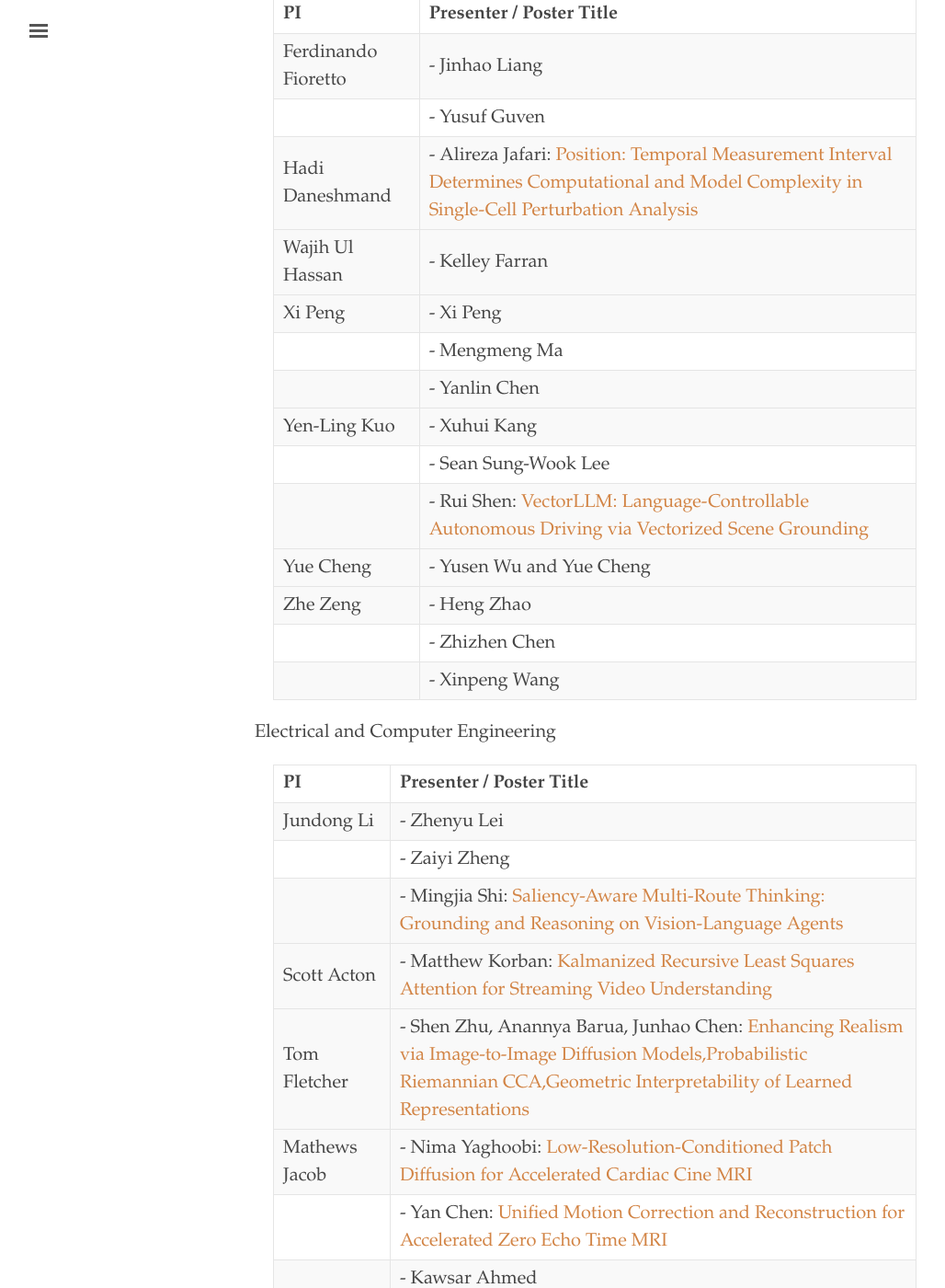
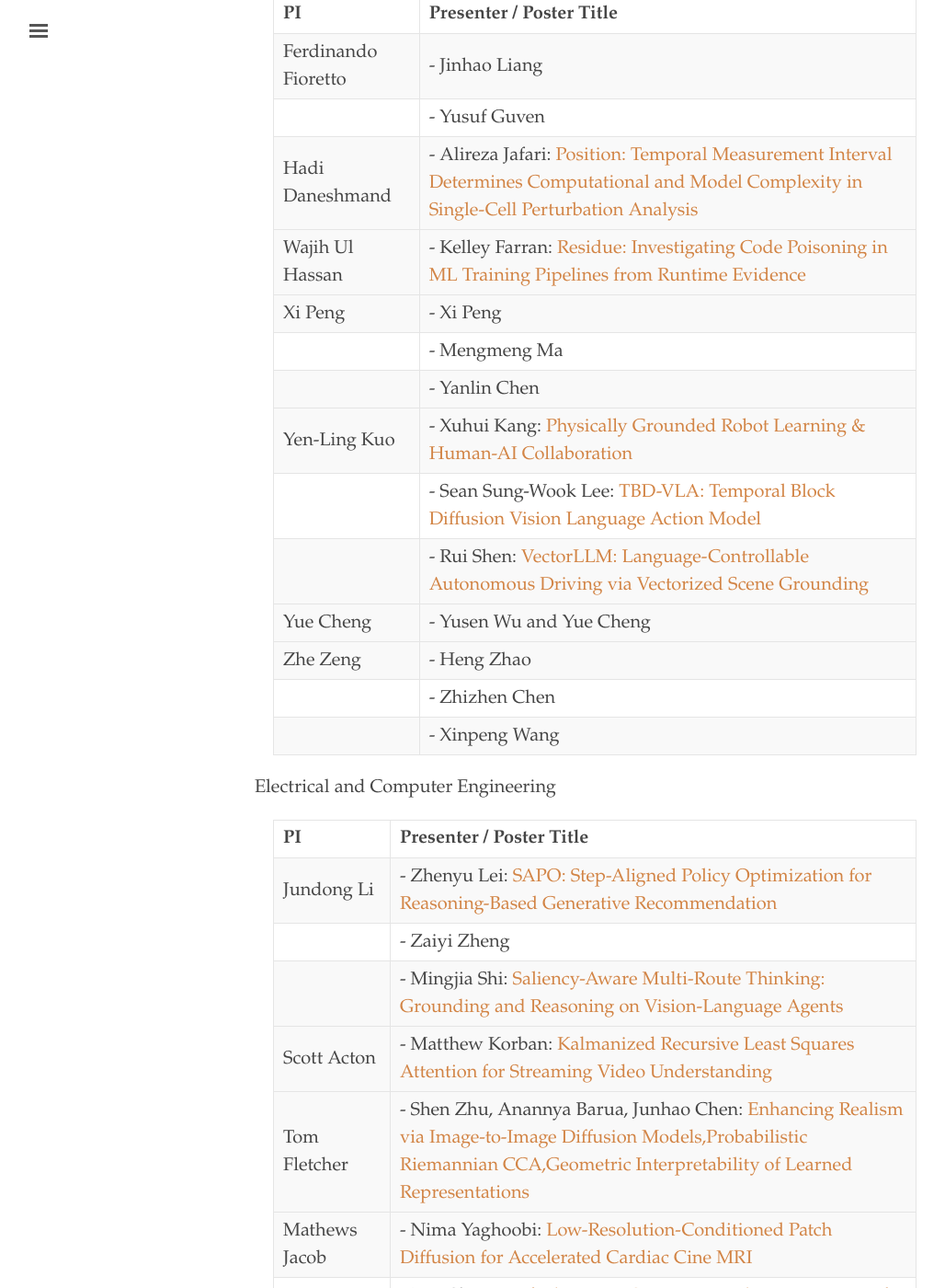
Before and after one commit to uvaml/uvaml.github.io, a Jekyll site: the page built from _texts/2026-10-08.md, in a window 1280 px wide and 1400 px high, scrolled down 1618 px. Shown: the whole window at 92% size, without its empty margins (3-1031 px from the left). Built offline with Jekyll 4.4.1, drawn with Linux system fonts in a browser that asks for light colours.

Commit message:
add poster links

```diff
--- a/_texts/2026-10-08.md
+++ b/_texts/2026-10-08.md
@@ -48,14 +48,14 @@ The goal of the resource fair is to encourage collaboration between labs and gra
   |------------------|----------------------------|
   | Hadi Daneshmand  | - Alireza Jafari: [Position: Temporal Measurement Interval Determines Computational and Model Complexity in Single-Cell Perturbation Analysis](https://virginia.box.com/s/1wswe0yjbcbqhe136ztc9lhjy5fyevm3)           |
   |------------------|----------------------------|
-  | Wajih Ul Hassan  | - Kelley Farran            |
+  | Wajih Ul Hassan  | - Kelley Farran: [Residue: Investigating Code Poisoning in ML Training Pipelines from Runtime Evidence](https://virginia.box.com/s/0g7yn7tawvws4xse1j7ltdfpxelapnix)            |
   |------------------|----------------------------|
   | Xi Peng          | - Xi Peng                  |
   |                  | - Mengmeng Ma              |
   |                  | - Yanlin Chen              |
   |------------------|----------------------------|
-  | Yen-Ling Kuo     | - Xuhui Kang               |
-  |                  | - Sean Sung-Wook Lee       |
+  | Yen-Ling Kuo     | - Xuhui Kang: [Physically Grounded Robot Learning & Human-AI Collaboration](https://virginia.box.com/s/wy5b12h7uy3sxr41bty0altmsb6fp7so)               |
+  |                  | - Sean Sung-Wook Lee: [TBD-VLA: Temporal Block Diffusion Vision Language Action Model](https://virginia.box.com/s/9q8v0cuqi7ct0fhbcxu1og0th75zzxi7)       |
   |                  | - Rui Shen: [VectorLLM: Language-Controllable Autonomous Driving via Vectorized Scene Grounding](https://virginia.box.com/s/slskwwubdm8gdm8nvdov6jnndf6ymgfa)                 |
   |------------------|----------------------------|
   | Yue Cheng        | - Yusen Wu and Yue Cheng   |
@@ -69,7 +69,7 @@ The goal of the resource fair is to encourage collaboration between labs and gra
 
   | PI               | Presenter / Poster Title   |
   |------------------|----------------------------|
-  | Jundong Li       | - Zhenyu Lei               |
+  | Jundong Li       | - Zhenyu Lei: [SAPO: Step-Aligned Policy Optimization for Reasoning-Based Generative Recommendation](https://virginia.box.com/s/oocjafz8h844qbpi7a91yfkddmqzzbq7)              |
   |                  | - Zaiyi Zheng              |
   |                  | - Mingjia Shi: [Saliency-Aware Multi-Route Thinking: Grounding and Reasoning on Vision-Language Agents](https://virginia.box.com/s/m1zomv2fdv7g2814yxrrn8fah2nzjunp)              |
   |------------------|----------------------------|
```
